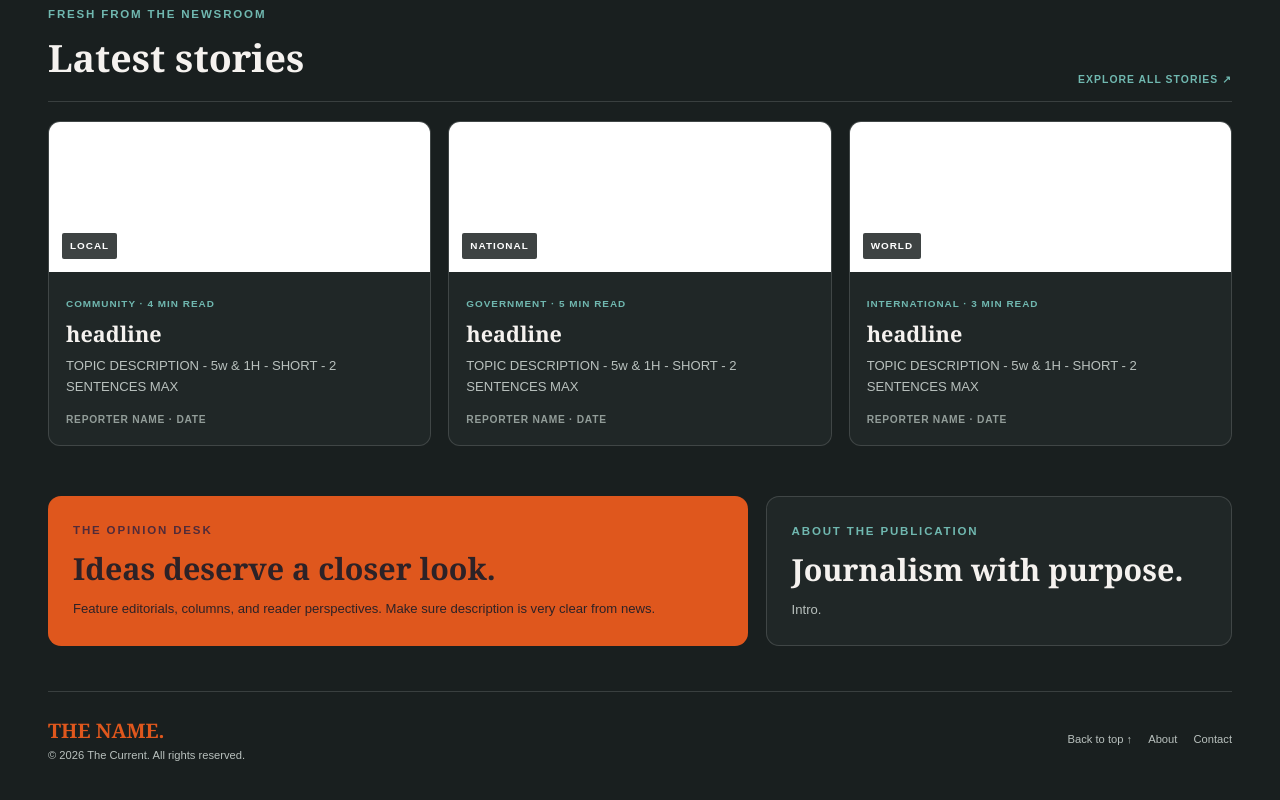
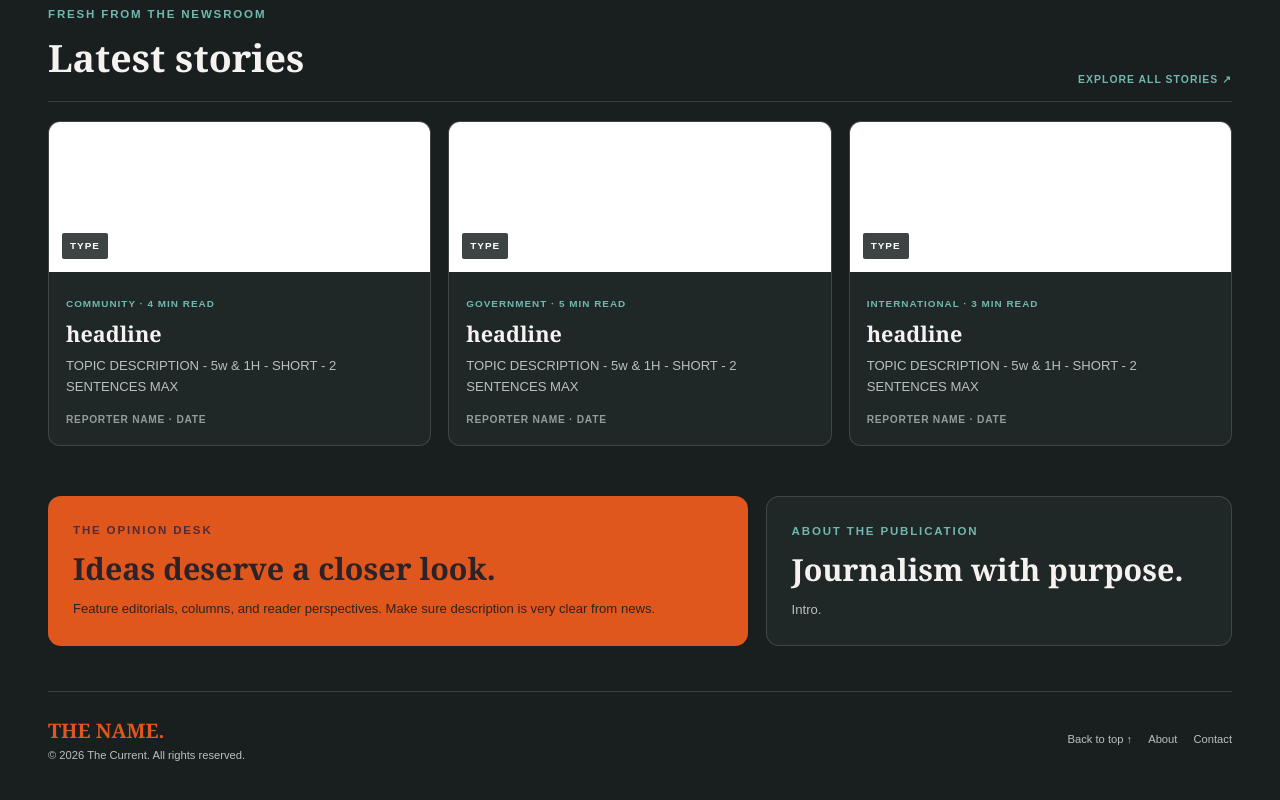
Before and after one commit to Mcflurry1023/mcflurry1023.github.com, a plain HTML site: page index.html in a window 1280 px wide. Shown: the part 870-1670 px from the top of the page. Drawn offline with Linux system fonts and the light colour scheme.

Commit message:
Update index.html

```diff
--- a/index.html
+++ b/index.html
@@ -602,7 +602,7 @@
         <!-- ARTICLE CARD 1 -->
         <article class="story-card" id="type">
           <a href="#">
-            <div class="story-image"><span>Local</span></div>
+            <div class="story-image"><span>type</span></div>
             <div class="story-content">
               <small>Community · 4 min read</small>
               <h3>headline</h3>
@@ -615,7 +615,7 @@
         <!-- ARTICLE CARD 2 -->
         <article class="story-card" id="type">
           <a href="#">
-            <div class="story-image"><span>National</span></div>
+            <div class="story-image"><span>type</span></div>
             <div class="story-content">
               <small>Government · 5 min read</small>
               <h3>headline</h3>
@@ -628,7 +628,7 @@
         <!-- ARTICLE CARD 3 -->
         <article class="story-card" id="type">
           <a href="#">
-            <div class="story-image"><span>World</span></div>
+            <div class="story-image"><span>type</span></div>
             <div class="story-content">
               <small>International · 3 min read</small>
               <h3>headline</h3>
```
